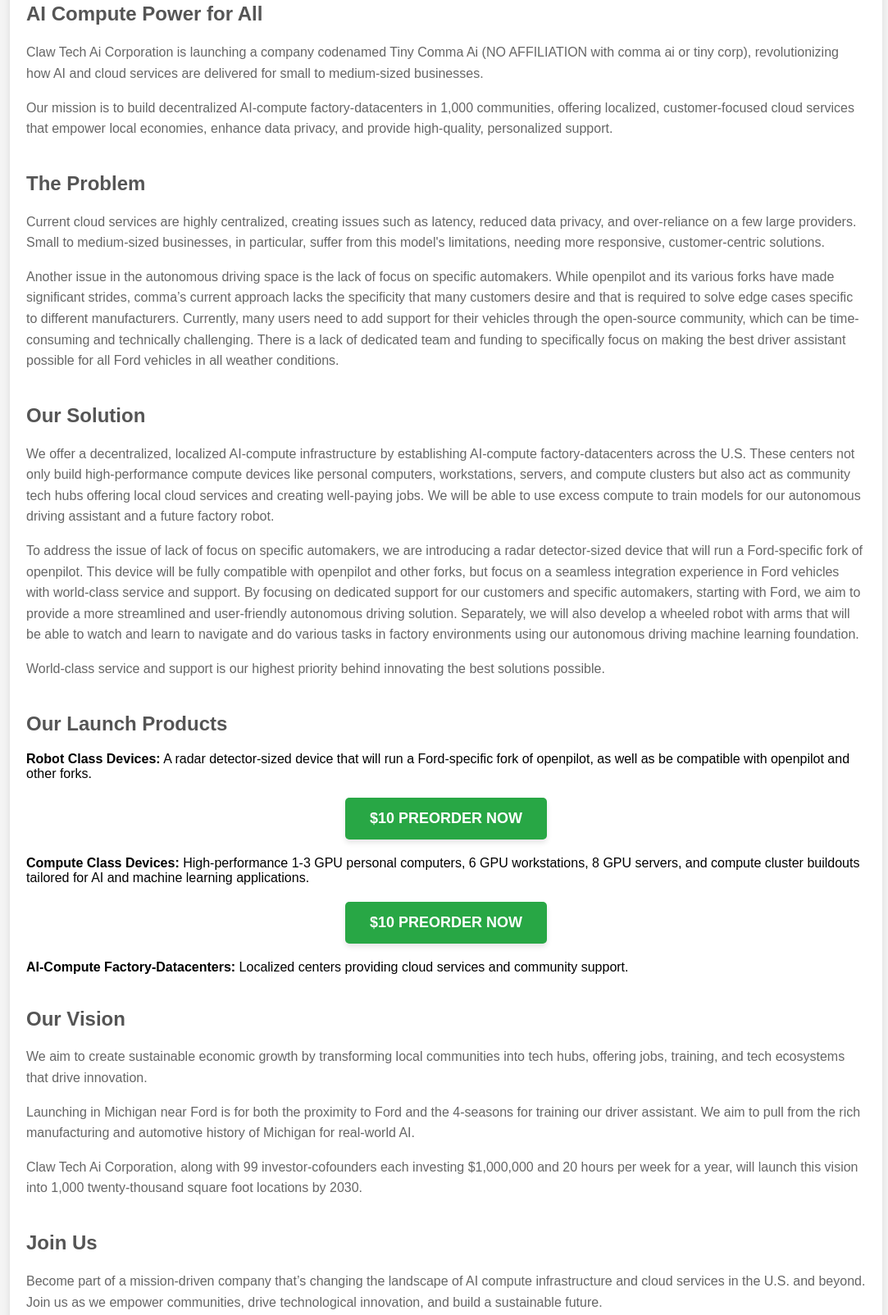
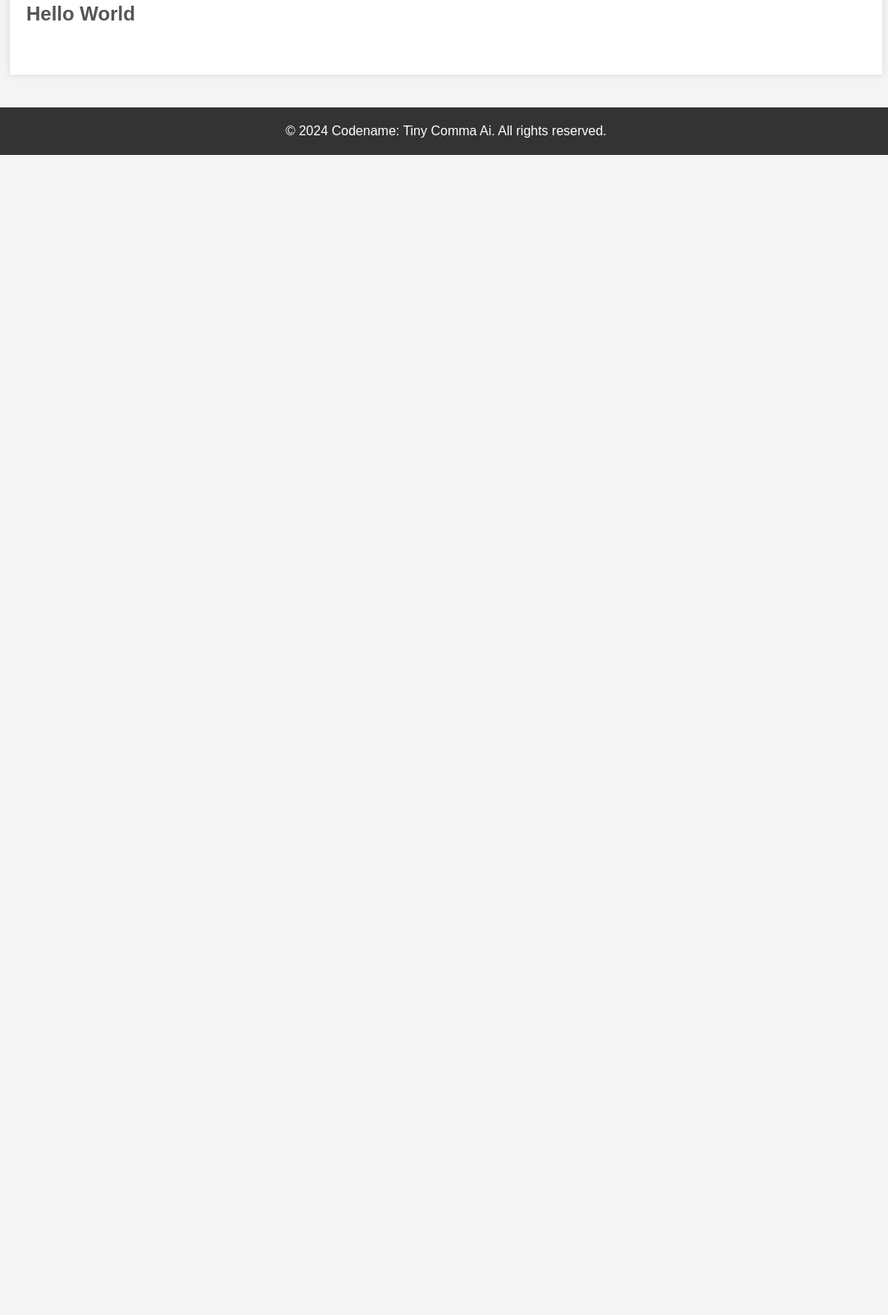
Before and after one commit to tinycomma/tinycommaai-launch, a plain HTML site: page index.html in a window 1280 px wide. Shown: the part 145-1749 px from the top of the page at 82% size, without its empty margins (96-1179 px from the left). After the commit the page ends 800 px from the top, so only its background shows below. Drawn offline with Linux system fonts and the light colour scheme.

Commit message:
Hello World index.html

```diff
--- a/index.html
+++ b/index.html
@@ -89,100 +89,9 @@
     <div class="container">
         <h1>Codename: Tiny Comma Ai</h1>
         <div class="section">
-            <h2>AI Compute Power for All</h2>
+            <h2>Hello World</h2>
             <p>
-                Claw Tech Ai Corporation is launching a company codenamed Tiny Comma Ai (NO AFFILIATION with comma ai or tiny corp),
-                revolutionizing how AI and cloud services are delivered for small to medium-sized businesses.
-            </p>
-            <p>
-                Our mission is to build decentralized AI-compute factory-datacenters in 1,000 communities, offering localized,
-                customer-focused cloud services that empower local economies, enhance data privacy, and provide
-                high-quality, personalized support.
-            </p>
-        </div>
 
-        <div class="section">
-            <h2>The Problem</h2>
-            <p>
-                Current cloud services are highly centralized, creating issues such as latency, reduced data privacy, and
-                over-reliance on a few large providers. Small to medium-sized businesses, in particular, suffer from this
-                model's limitations, needing more responsive, customer-centric solutions.
-            <p>
-                Another issue in the autonomous driving space is the lack of focus on specific automakers. While openpilot
-                and its various forks have made significant strides, comma’s current approach lacks the specificity that
-                many customers desire and that is required to solve edge cases specific to different manufacturers. Currently, many users need to add support for their vehicles through the open-source
-                community, which can be time-consuming and technically challenging. There is a lack of dedicated team and funding
-                to specifically focus on making the best driver assistant possible for all Ford vehicles in all weather conditions.
-            </p>
-        </div>
-
-        <div class="section">
-            <h2>Our Solution</h2>
-            <p>
-                We offer a decentralized, localized AI-compute infrastructure by establishing AI-compute
-                factory-datacenters across the U.S. These centers not only build high-performance compute devices like
-                personal computers, workstations, servers, and compute clusters but also act as community tech hubs offering local cloud
-                services and creating well-paying jobs. We will be able to use excess compute
-                to train models for our autonomous driving assistant and a future factory robot.
-            </p>
-            </p>
-            <p>
-                To address the issue of lack of focus on specific automakers, we are introducing a radar detector-sized
-                device that will run a Ford-specific fork of openpilot. This device will be fully compatible with openpilot
-                and other forks, but focus on a seamless integration experience in Ford vehicles with world-class service and support.
-                By focusing on dedicated support for our customers and specific automakers, starting with Ford, we
-                aim to provide a more streamlined and user-friendly autonomous driving solution. Separately, we will also develop a wheeled robot with arms
-                that will be able to watch and learn to navigate and do various tasks in factory environments using our autonomous driving machine learning foundation.
-            </p>
-            <p>
-                World-class service and support is our highest priority behind innovating the best solutions possible.
-            </p>
-        </div>
-
-        <div class="section">
-            <h2>Our Launch Products</h2>
-            <ul>
-                <li>
-                    <strong>Robot Class Devices:</strong> A radar detector-sized device that will run a Ford-specific fork
-                    of openpilot, as well as be compatible with openpilot and other forks.
-                    <div class="button-container">
-                        <a href="https://buy.stripe.com/00g4jO3gQ5IY9gY4gg" class="preorder-button" target="_blank">$10 PREORDER NOW</a>
-                    </div>
-                </li>
-                <li><strong>Compute Class Devices:</strong> High-performance 1-3 GPU personal computers, 6 GPU workstations,
-                   8 GPU servers, and compute cluster buildouts tailored for AI and machine learning applications.
-                   <div class="button-container">
-                    <a href="https://buy.stripe.com/7sIaIceZy2wMal2145" class="preorder-button" target="_blank">$10 PREORDER NOW</a>
-                    </div>
-                </li>
-                <li><strong>AI-Compute Factory-Datacenters:</strong> Localized centers providing cloud services and
-                    community support.</li>
-            </ul>
-        </div>
-
-        <div class="section">
-            <h2>Our Vision</h2>
-            <p>
-                We aim to create sustainable economic growth by
-                transforming local communities into tech hubs, offering jobs, training, and tech ecosystems that drive
-                innovation.
-            </p>
-            <p>
-                Launching in Michigan near Ford is for both the proximity to Ford and the 4-seasons for training our driver assistant.
-                We aim to pull from the rich manufacturing and automotive history of Michigan for real-world AI.
-            </p>
-            <p>
-                Claw Tech Ai Corporation, along with 99 investor-cofounders each investing $1,000,000 and 20 hours per week for a year,
-                will launch this vision into 1,000 twenty-thousand square foot locations by 2030.
-            </p>
-        </div>
-
-        <div class="section">
-            <h2>Join Us</h2>
-            <p>
-                Become part of a mission-driven company that’s changing the landscape of AI compute infrastructure and
-                cloud services in the U.S. and beyond. Join us as we empower communities, drive technological
-                innovation, and build a sustainable future.
             </p>
         </div>
     </div>
```
